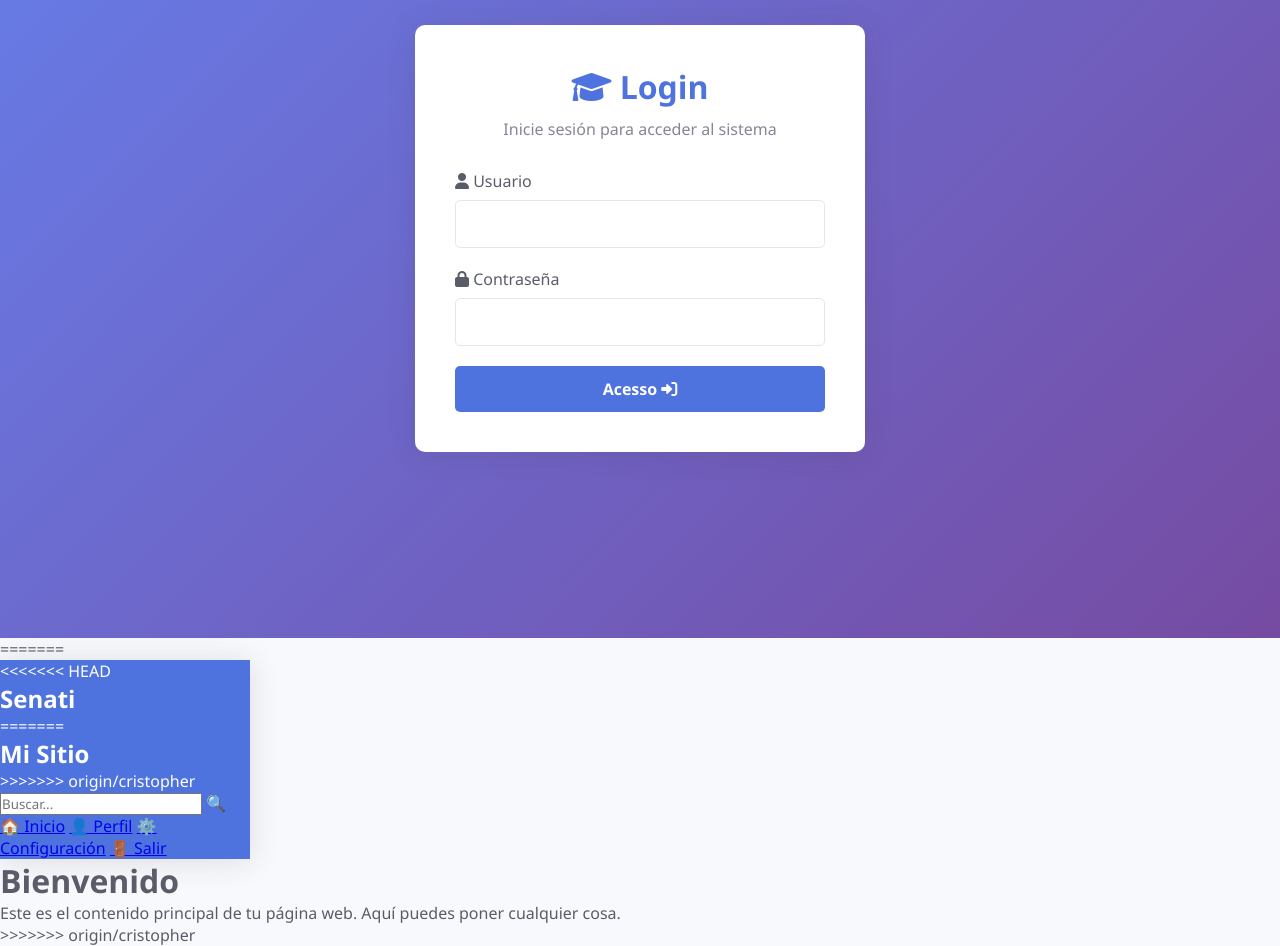
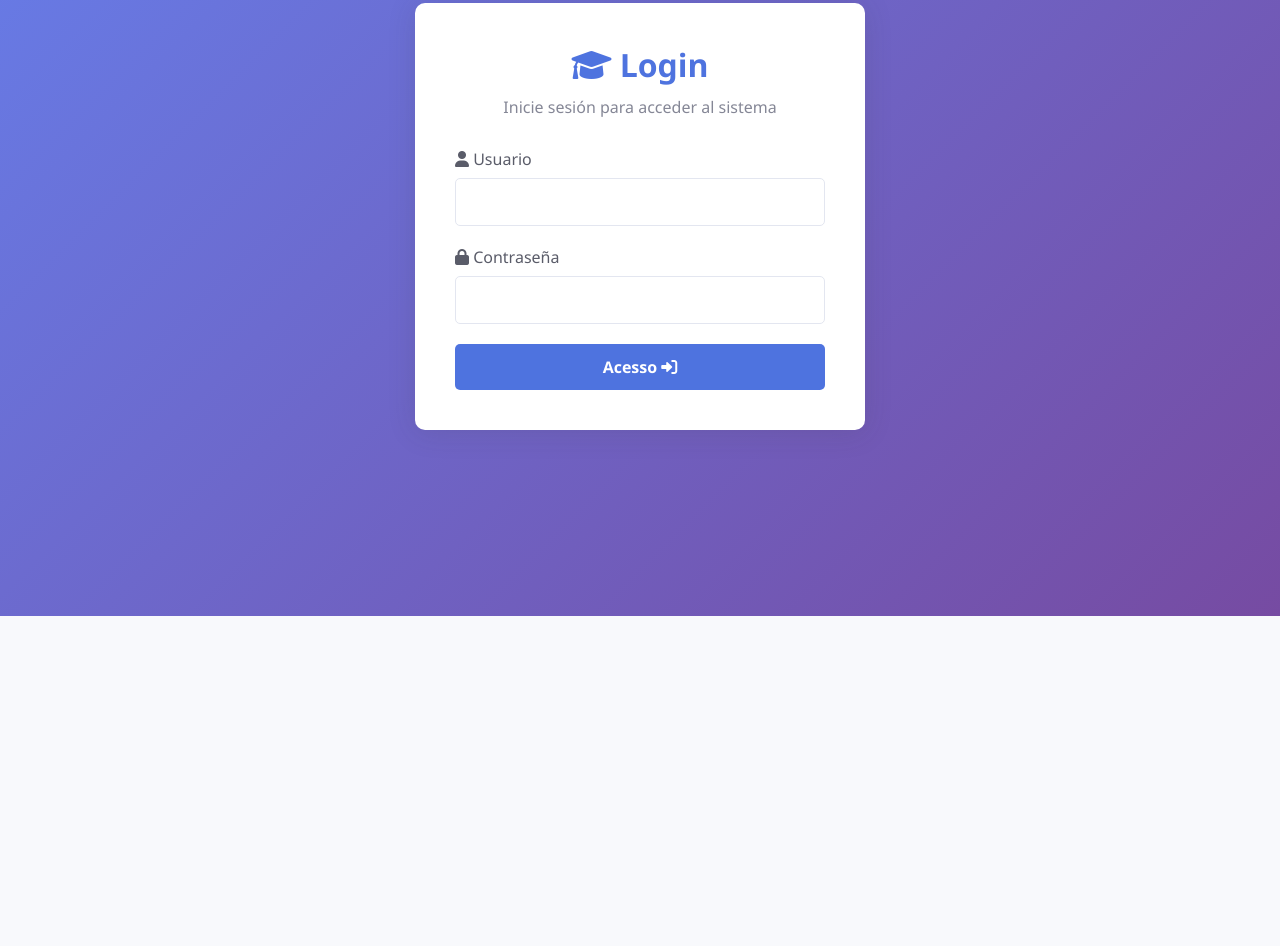
Before and after one commit to Alvarado321/WEBSENATI2, a plain HTML site: page login.html in a window 1280 px wide. Shown: the part 184-1130 px from the top of the page. After the commit the page ends 800 px from the top, so only its background shows below. Drawn offline with Linux system fonts and the light colour scheme.

Commit message:
Arreglo Extra de login.html
Se eliminaron rayas innecesarias del conflicto.

```diff
--- a/index.html
+++ /dev/null
@@ -1,34 +0,0 @@
-<!DOCTYPE html>
-<html lang="es">
-<head>
-  <meta charset="UTF-8">
-  <title>Sidebar con Búsqueda</title>
-  <link rel="stylesheet" href="styles.css">
-</head>
-<body>
-
-  <!-- Sidebar -->
-  <div class="sidebar">
-    <h2>Senati</h2>
-
-    <!-- Barra de búsqueda -->
-    <div class="search-box">
-      <input type="text" placeholder="Buscar...">
-      <span class="search-icon">🔍</span>
-    </div>
-
-    <!-- Enlaces del menú -->
-    <a href="#">🏠 Inicio</a>
-    <a href="#">👤 Perfil</a>
-    <a href="#">⚙️ Configuración</a>
-    <a href="#">🚪 Salir</a>
-  </div>
-
-  <!-- Contenido Principal -->
-  <div class="main-content">
-    <h1>Bienvenido</h1>
-    <p>Este es el contenido principal de tu página web. Aquí puedes poner cualquier cosa.</p>
-  </div>
-
-</body>
-</html>
--- a/login.html
+++ b/login.html
@@ -1,5 +1,4 @@
 <!DOCTYPE html>
-<<<<<<< HEAD
 <html lang="en">
 <head>
     <meta charset="UTF-8">
@@ -49,43 +48,3 @@
     </div>
 </body>
 </html>
-=======
-<html lang="es">
-<head>
-  <meta charset="UTF-8">
-  <title>Sidebar con Búsqueda</title>
-  <link rel="stylesheet" href="styles.css">
-</head>
-<body>
-
-  <!-- Sidebar -->
-  <div class="sidebar">
-<<<<<<< HEAD
-    <h2>Senati</h2>
-=======
-    <h2>Mi Sitio</h2>
->>>>>>> origin/cristopher
-
-    <!-- Barra de búsqueda -->
-    <div class="search-box">
-      <input type="text" placeholder="Buscar...">
-      <span class="search-icon">🔍</span>
-    </div>
-
-    <!-- Enlaces del menú -->
-    <a href="#">🏠 Inicio</a>
-    <a href="#">👤 Perfil</a>
-    <a href="#">⚙️ Configuración</a>
-    <a href="#">🚪 Salir</a>
-  </div>
-
-  <!-- Contenido Principal -->
-  <div class="main-content">
-    <h1>Bienvenido</h1>
-    <p>Este es el contenido principal de tu página web. Aquí puedes poner cualquier cosa.</p>
-  </div>
-
-</body>
-</html>
-
->>>>>>> origin/cristopher
```
